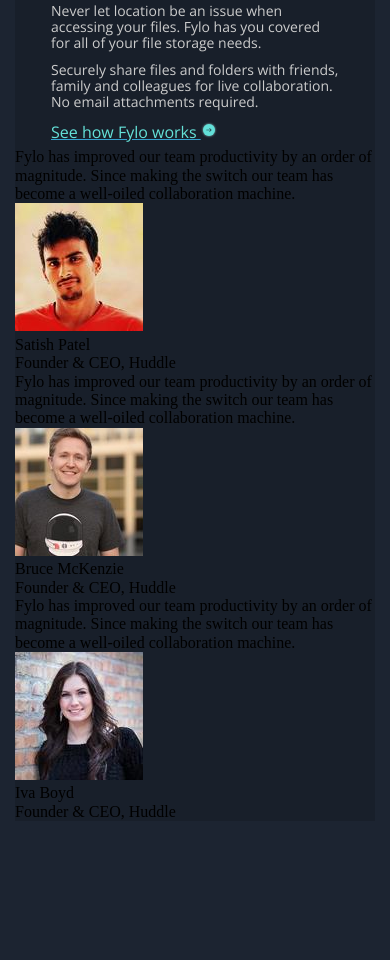
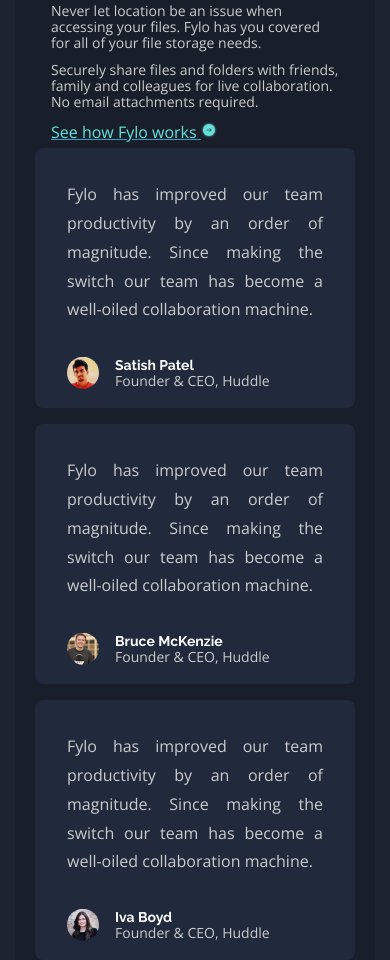
Before and after one commit to VICODE-YT/Fylo-Dark-Theme-Landing-Page-Master, a plain HTML site: page index.html in a window 390 px wide. Shown: the part 1700-2660 px from the top of the page. Before the commit the page ends 2521 px from the top, so only its background shows below. Drawn offline with nearby package versions, Linux system fonts and the light colour scheme.

Commit message:
Revies responsive

```diff
--- a/index.css
+++ b/index.css
@@ -239,6 +239,78 @@ body{
     text-decoration-line: underline;
 }
 
+.content__users-reviews{
+    display: grid;
+    grid-template-columns: repeat(auto-fit,minmax(320px,320px));
+    justify-content: center;
+    align-content: center;
+
+    justify-items: center;
+    align-items: center;
+    width: 75%;
+    column-gap: 1em;
+    row-gap: 1em;
+}
+
+.user-review{
+    border-radius: 0.5em;
+    background-color: var(--Dark-Blue-testimonials-background);
+    height: 260px;
+    display: flex;
+    flex-direction: column;
+    justify-content: space-between;
+}
+.body-review{
+    color: var(--White-body);
+    font-size: 100%;
+    text-align: justify;
+/*     background-color: red;
+ */    font-family: 'Open Sans', sans-serif;
+    font-weight: 400;
+    color: var(--White-body);
+    flex-grow: 0.5;
+    line-height: 1.8em;
+    padding: 2em 2em 0em 2em;
+}
+/* boton box review */
+.user-review__user-perfil{
+    display: flex;
+    width: 100%;
+    align-items: center;
+    flex-grow: 1.5;
+    justify-content: start;
+    padding-left: 2em;
+}
+
+.user-perfil__photo{
+    width: 2em;
+    clip-path: circle(50% at 50% 50%);
+    margin-right: 1em;
+}
+
+.user-perfil__about{
+}
+
+.about__name{
+    width: 80%;
+    font-family: 'Raleway', sans-serif;
+    font-weight: 700;
+    color: var(--White);
+    font-size: 14px;
+    width: 100%;
+
+}
+
+.about__position{
+    width: 80%;
+    font-family: 'Open Sans', sans-serif;
+    font-weight: 400;
+    color: var(--White-body);
+    text-align: start;
+    font-size: 14px;
+    width: 100%;
+}
+
 @media screen and (max-width:499px){
     .header{
         justify-content: space-around;
```
